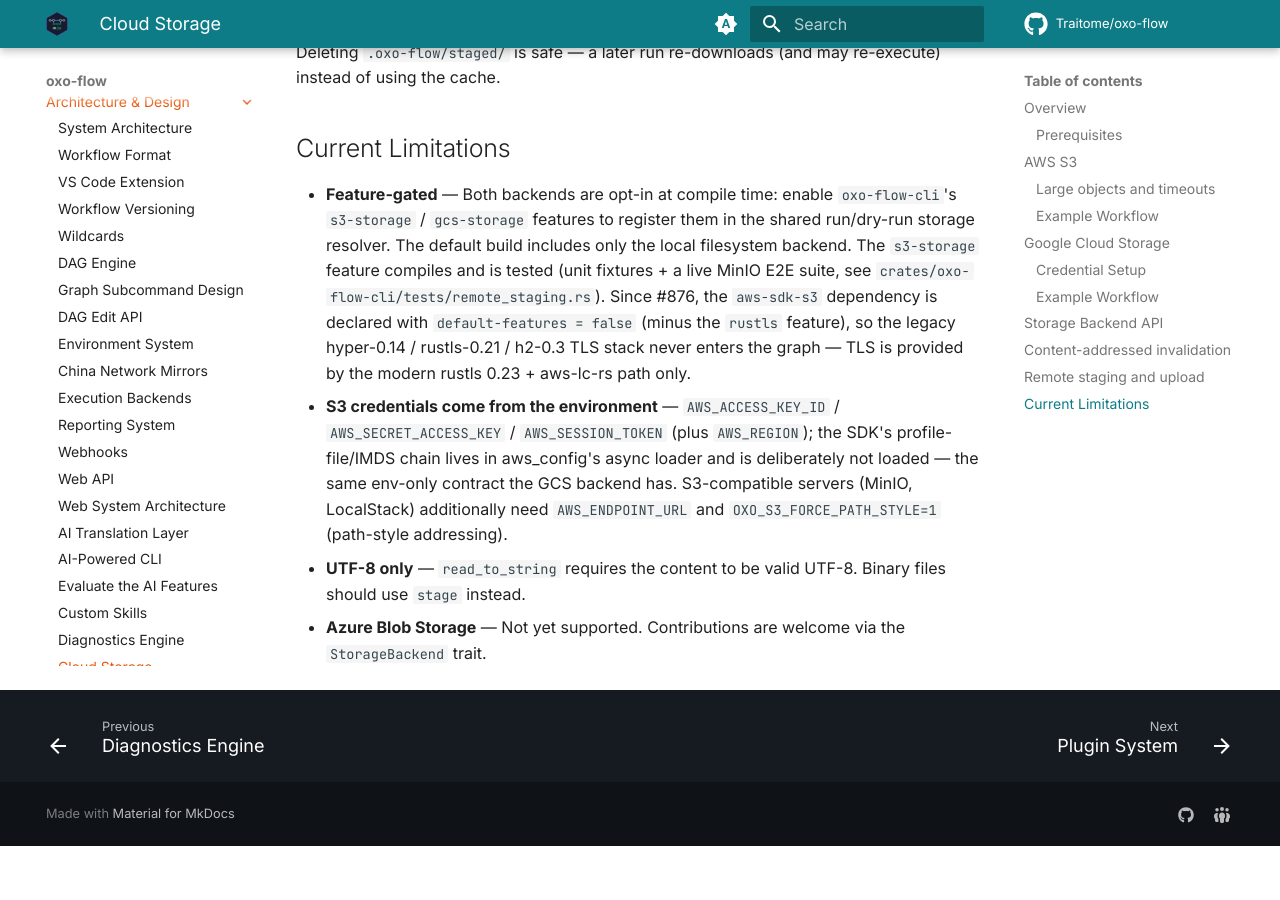
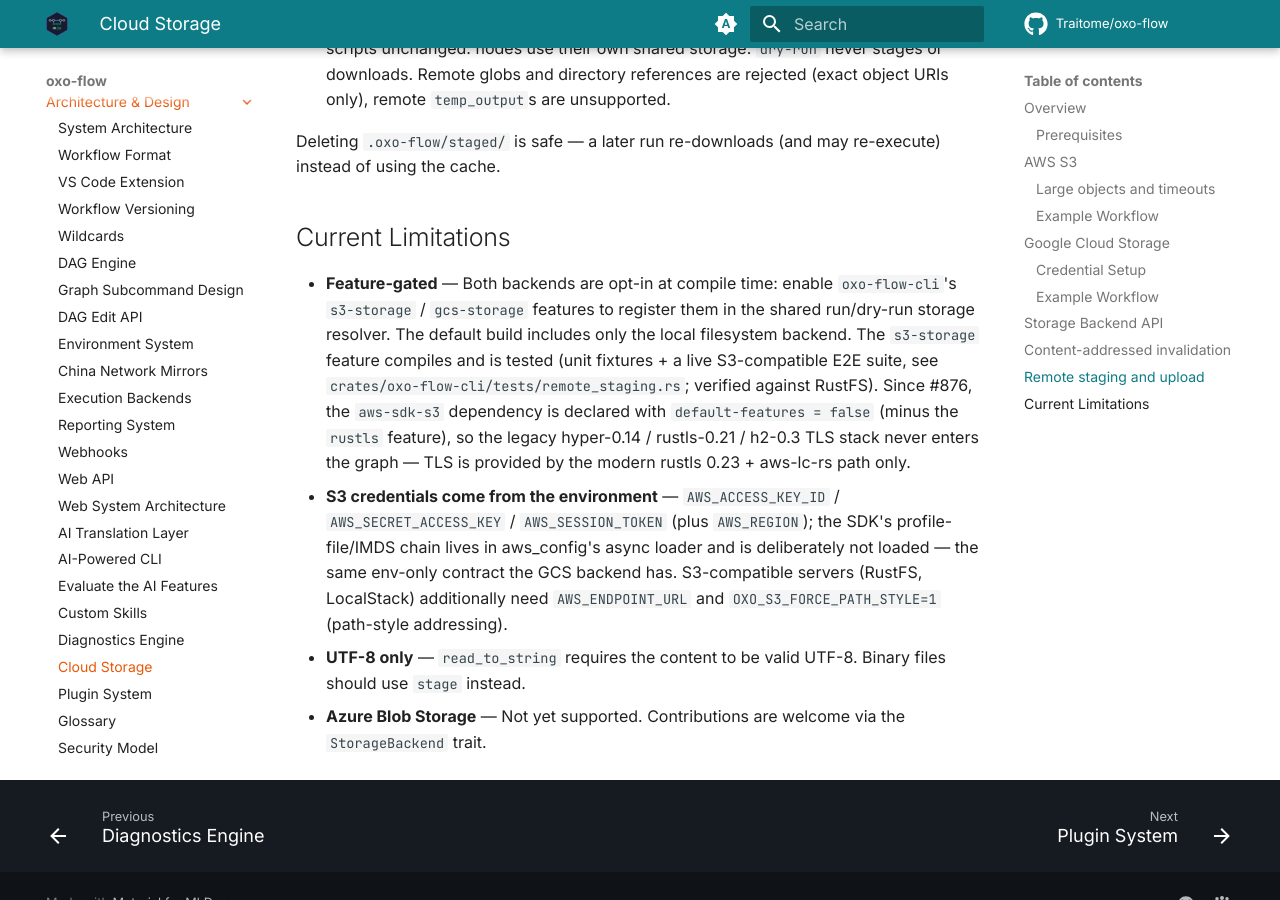
Before and after one commit to Traitome/oxo-flow, an MkDocs documentation site: the page built from docs/guide/src/reference/cloud-storage.md, in a window 1280 px wide and 900 px high, scrolled down 4633 px. Built offline with MkDocs 1.6.1 and Material for MkDocs 9.7.7, drawn with Linux system fonts in a browser that asks for light colours; comment, search, counter and statistics services are not loaded; the version menu is left out; before the commit the page ends 5479 px from its top, so only the background shows below that; some of the changed text lies outside the part shown.

Commit message:
docs: point S3 testing guidance at RustFS; MinIO community server is archived (#877)
Rebased doc-only follow-up after PR #878 (the parallel duplicate #876 fix) landed first. cloud-storage.md no longer teaches users to pull the archived MinIO community server (binaries 410 Gone / Docker images 401): the testing block now describes any S3-compatible endpoint with a verified RustFS example, the E2E wording is server-agnostic ("live S3-compatible E2E suite, verified against RustFS"), and crates/oxo-flow-cli/tests/remote_staging.rs header comments match. No code changes vs main.

````diff
--- a/docs/guide/src/reference/cloud-storage.md
+++ b/docs/guide/src/reference/cloud-storage.md
@@ -61,10 +61,15 @@
   "service error" line), and 404s are detected on the typed error
   (`HeadObjectError::is_not_found`), never by string-matching.
 
-When using MinIO or LocalStack for testing, set `AWS_ENDPOINT_URL` to
-point to your local S3-compatible service:
+When testing against a local S3-compatible service, set `AWS_ENDPOINT_URL`
+to point to it. Note that the MinIO community server is no longer
+distributed (upstream archived the binaries/images); any S3-compatible
+endpoint works — e.g. [RustFS](https://rustfs.com), which this project's
+own E2E suite is verified against:
 
 ```bash
+# RustFS example (same defaults as MinIO: minioadmin/minioadmin)
+rustfs server --address :9000
 export AWS_ENDPOINT_URL=http://localhost:9000
 export AWS_ACCESS_KEY_ID=minioadmin
 export AWS_SECRET_ACCESS_KEY=minioadmin
@@ -212,17 +217,17 @@
   `oxo-flow-cli`'s `s3-storage` / `gcs-storage` features to register them
   in the shared run/dry-run storage resolver. The default build includes
   only the local filesystem backend. The `s3-storage` feature compiles and
-  is tested (unit fixtures + a live MinIO E2E suite, see
-  `crates/oxo-flow-cli/tests/remote_staging.rs`). Since #876, the
-  `aws-sdk-s3` dependency is declared with `default-features = false`
-  (minus the `rustls` feature), so the legacy hyper-0.14 / rustls-0.21 /
-  h2-0.3 TLS stack never enters the graph — TLS is provided by the modern
-  rustls 0.23 + aws-lc-rs path only.
+  is tested (unit fixtures + a live S3-compatible E2E suite, see
+  `crates/oxo-flow-cli/tests/remote_staging.rs`; verified against RustFS).
+  Since #876, the `aws-sdk-s3` dependency is declared with
+  `default-features = false` (minus the `rustls` feature), so the legacy
+  hyper-0.14 / rustls-0.21 / h2-0.3 TLS stack never enters the graph — TLS
+  is provided by the modern rustls 0.23 + aws-lc-rs path only.
 - **S3 credentials come from the environment** —
   `AWS_ACCESS_KEY_ID` / `AWS_SECRET_ACCESS_KEY` / `AWS_SESSION_TOKEN`
   (plus `AWS_REGION`); the SDK's profile-file/IMDS chain lives in
   aws_config's async loader and is deliberately not loaded — the same
-  env-only contract the GCS backend has. S3-compatible servers (MinIO,
+  env-only contract the GCS backend has. S3-compatible servers (RustFS,
   LocalStack) additionally need `AWS_ENDPOINT_URL` and
   `OXO_S3_FORCE_PATH_STYLE=1` (path-style addressing).
 - **UTF-8 only** — `read_to_string` requires the content to be valid
````
Also changed, not shown: 1 other file.
